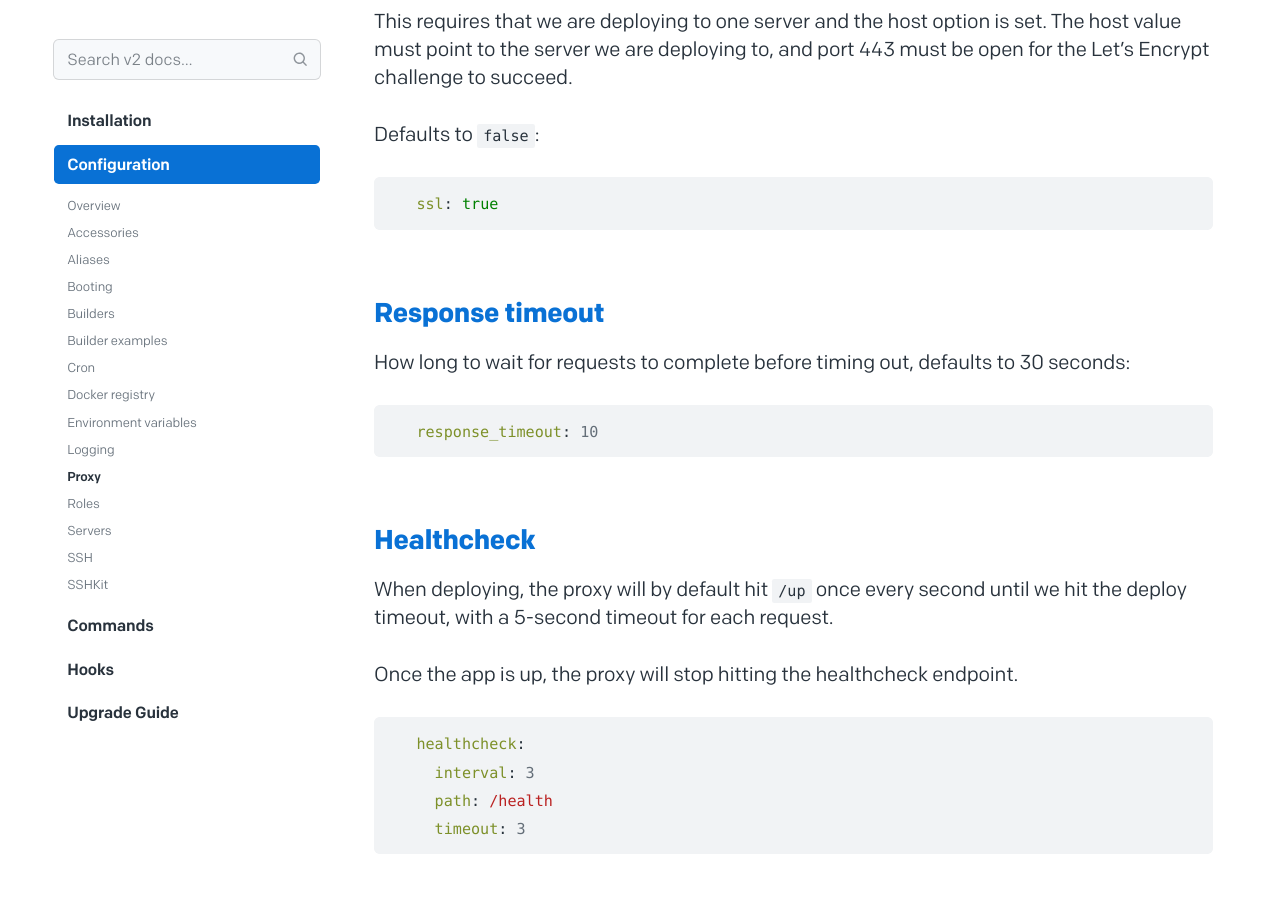
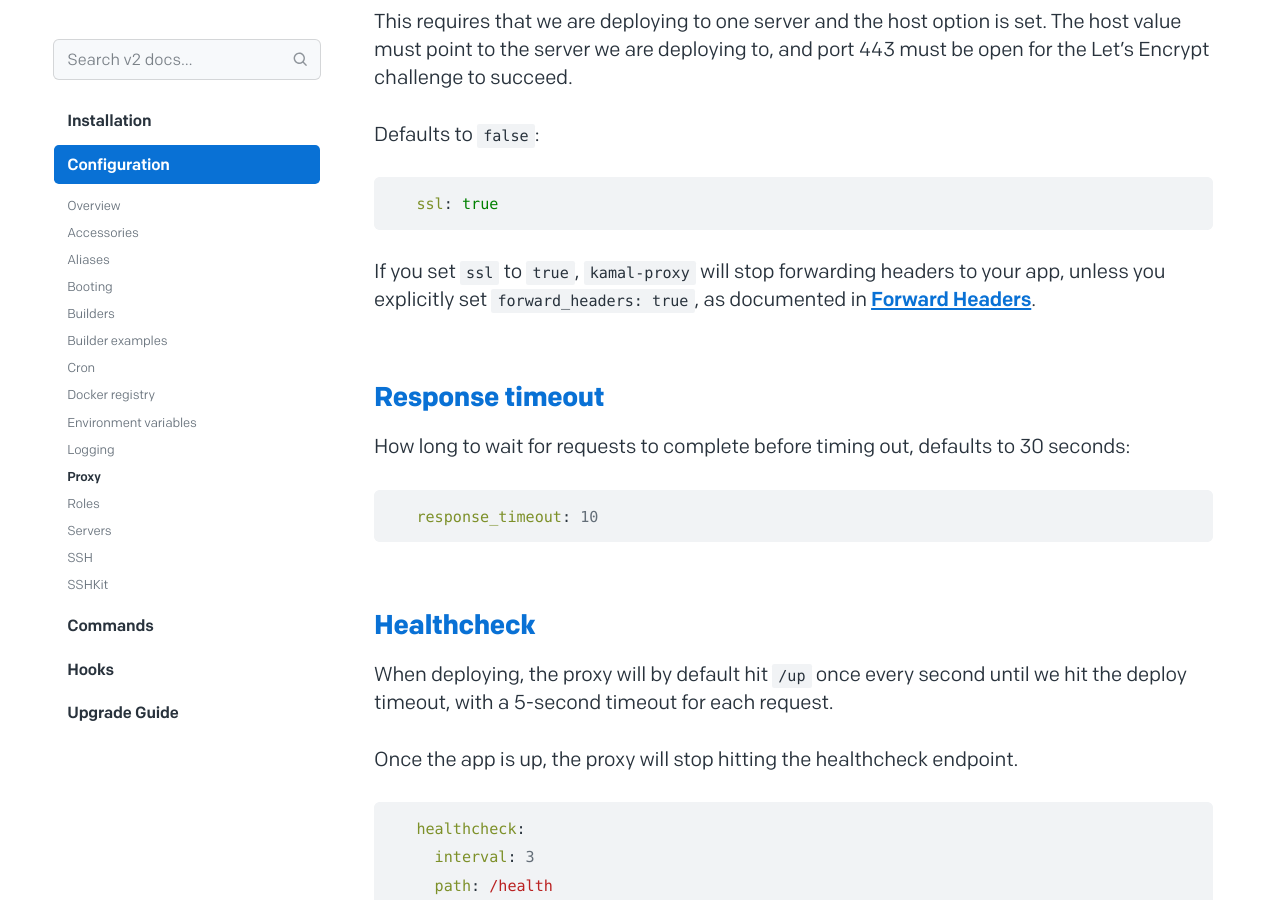
Before and after one commit to basecamp/kamal-site, a Jekyll site: the page built from docs/configuration/proxy.md, in a window 1280 px wide and 900 px high, scrolled down 1686 px. Built offline with Jekyll 4.4.1, drawn with Linux system fonts in a browser that asks for light colours.

Commit message:
Update proxy.md
Add a small note that enabling `ssl: true` makes `kamal-proxy` stop forwarding headers unless `forward_headers` is also set to `true`

````diff
--- a/docs/configuration/proxy.md
+++ b/docs/configuration/proxy.md
@@ -66,6 +66,8 @@ Defaults to `false`:
 ```yaml
   ssl: true
 ```
+
+If you set `ssl` to `true`, `kamal-proxy` will stop forwarding headers to your app, unless you explicitly set `forward_headers: true`, as documented in [Forward Headers](#forward-headers).
 
 ## [Response timeout](#response-timeout)
 
````
